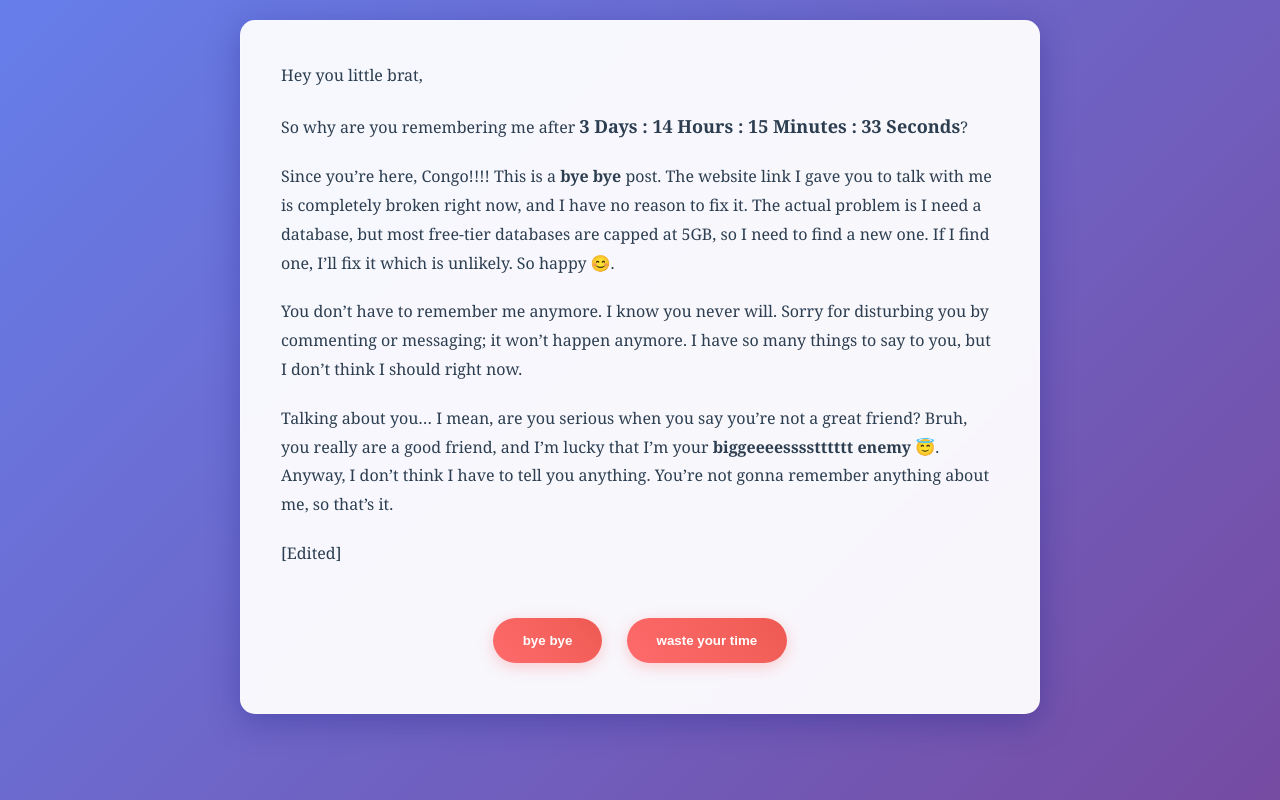
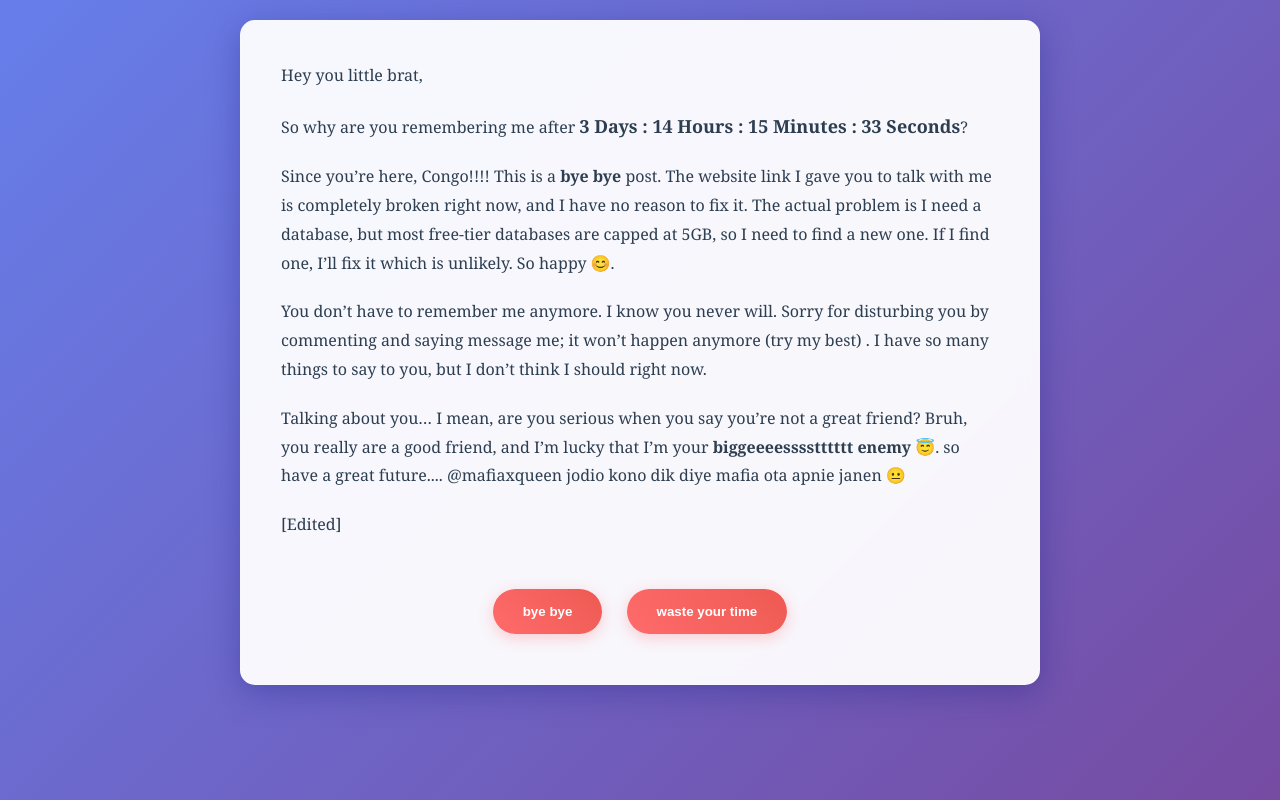
Before and after one commit to emoneditz/ebar-jodi-link-ta-harai-felen-taile.....-, a plain HTML site: page index.html in a window 1280 px wide. Drawn offline with Linux system fonts and the light colour scheme.

Commit message:
Update index.html

```diff
--- a/index.html
+++ b/index.html
@@ -113,9 +113,9 @@
 
         <p>Since you’re here, Congo!!!! This is a <strong>bye bye</strong> post. The website link I gave you to talk with me is completely broken right now, and I have no reason to fix it. The actual problem is I need a database, but most free-tier databases are capped at 5GB, so I need to find a new one. If I find one, I’ll fix it which is unlikely. So happy 😊.</p>
 
-        <p>You don’t have to remember me anymore. I know you never will. Sorry for disturbing you by commenting or messaging; it won’t happen anymore. I have so many things to say to you, but I don’t think I should right now.</p>
+        <p>You don’t have to remember me anymore. I know you never will. Sorry for disturbing you by commenting and saying message me; it won’t happen anymore (try my best) . I have so many things to say to you, but I don’t think I should right now.</p>
 
-        <p>Talking about you… I mean, are you serious when you say you’re not a great friend? Bruh, you really are a good friend, and I’m lucky that I’m your <strong>biggeeeesssstttttt enemy 😇</strong>. Anyway, I don’t think I have to tell you anything. You’re not gonna remember anything about me, so that’s it.</p>
+        <p>Talking about you… I mean, are you serious when you say you’re not a great friend? Bruh, you really are a good friend, and I’m lucky that I’m your <strong>biggeeeesssstttttt enemy 😇</strong>. so have a great future.... @mafiaxqueen jodio kono dik diye mafia ota apnie janen 😐</p>
 
         <p>[Edited]</p>
     </div>
```
